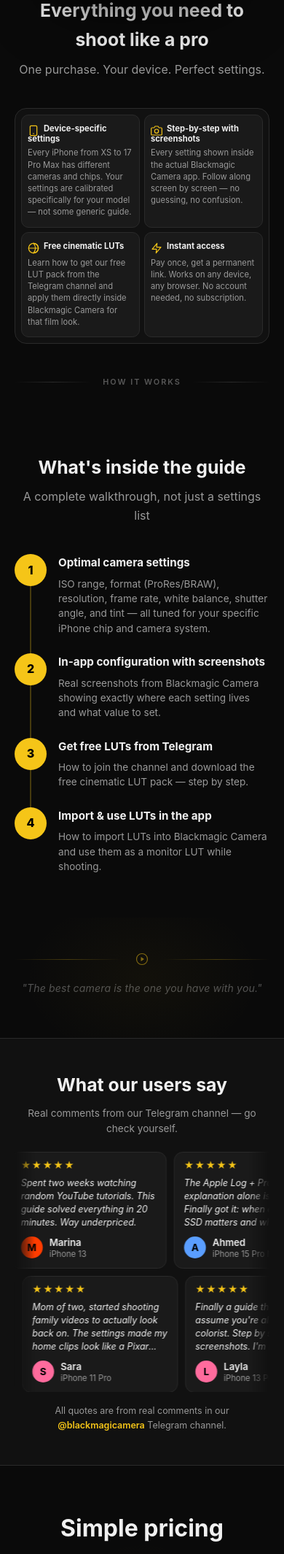
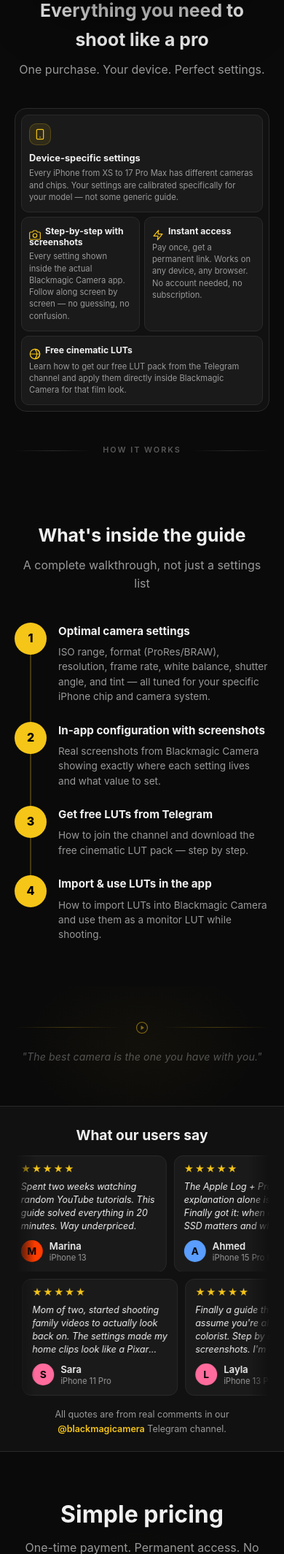
Before and after one commit to ASTAPENKO777/blackmagic-cam, a Flask app: page / in a window 390 px wide. Shown: the part 2031-4160 px from the top of the page at 73% size. Run offline with Flask 3, Linux system fonts and the light colour scheme; some libraries are stand-ins or nearby versions.

Commit message:
Rebuild the three homepage blocks the owner rejected, and stop caching the old CSS
The blocks were rebuilt into even grids, which was the opposite of the brief.

- Benefit cards: a deliberately uneven mosaic, not four equal boxes. Desktop
  gets a tall hero tile with the two short claims stacked beside it; a phone
  re-cuts it wide / two narrow / wide, because spanning the hero down two rows
  in a 156px column left a third of the tile empty. The LUT tile takes the full
  width on both — its Russian title is the longest string on the page, which is
  what kept splitting mid-word in a narrow column.
- Supported devices: the pills are back. They hug their own text, so the widths
  vary and the block reads as a map; equal-width cells had turned the buttons
  into plain text boxes. Rows are flush left rather than centre-tapered, one row
  per chip generation on desktop, and a single continuous wrap on a phone —
  grouped rows cost two lines each, 14 in total, which ran off the screen.
- Testimonials: 80px of section padding down to 52/46, and on a phone the
  subtitle is dropped. It repeated the sentence under the cards, and those two
  lines were most of the space above the quotes.

Also: static assets are served `immutable, max-age=31536000` but were linked
without a version, so a returning visitor kept the old CSS after every deploy —
a redesign could ship and simply not appear. Links now carry an mtime stamp.

Co-Authored-By: Claude Opus 5 <noreply@anthropic.com>

```diff
--- a/app.py
+++ b/app.py
@@ -279,6 +279,25 @@ def detect_language():
     if lang in SUPPORTED_LANGS:
         return lang
     return request.accept_languages.best_match(SUPPORTED_LANGS, default="en")
+
+
+@app.context_processor
+def inject_static_version():
+    """Append a build version to static asset URLs.
+
+    /static/* is served with `public, max-age=31536000, immutable`, and the links
+    carried no version, so a returning visitor kept the cached CSS after a deploy:
+    a redesign could ship and simply not appear until a hard refresh.
+    """
+    def static_v(filename: str) -> str:
+        url = url_for("static", filename=filename)
+        try:
+            stamp = int(os.path.getmtime(os.path.join(app.static_folder, filename)))
+        except OSError:
+            return url
+        return f"{url}?v={stamp}"
+
+    return {"static_v": static_v}
 
 
 @app.context_processor
--- a/static/css/style.css
+++ b/static/css/style.css
@@ -152,36 +152,79 @@ nav .nav-inner {
 
 /* ── Features ─────────────────────────────────────────────────────────────── */
 .features { padding: 60px 0; }
+/* One panel holding tiles of deliberately different sizes — the cheat-sheet
+   framing from inside the guide, but uneven. The sizes carry meaning: the
+   device-specific promise is the tall hero tile, the two short claims stack
+   beside it, and the LUT tile runs the full width because its Russian title
+   is the longest string on the page. */
 .features-grid {
   display: grid;
-  grid-template-columns: repeat(auto-fit, minmax(260px, 1fr));
-  gap: 20px;
-}
-.feature-card {
+  grid-template-columns: repeat(2, minmax(0, 1fr));
+  gap: 10px;
   background: var(--bg2);
   border: 1px solid var(--border);
-  border-top: 2px solid transparent;
   border-radius: var(--radius-lg);
-  padding: 28px 24px;
-  transition: border-color var(--transition), transform var(--transition);
-}
-.feature-card:hover {
-  border-color: rgba(245,197,24,0.25);
-  border-top-color: var(--accent);
-  transform: translateY(-2px);
-}
-.feature-icon {
-  width: 44px; height: 44px;
+  padding: 12px;
+}
+.feature-card:nth-child(1) { grid-column: 1;      grid-row: 1 / span 2; }
+.feature-card:nth-child(2) { grid-column: 2;      grid-row: 1; }
+.feature-card:nth-child(4) { grid-column: 2;      grid-row: 2; }
+.feature-card:nth-child(3) { grid-column: 1 / -1; grid-row: 3; }
+
+.feature-card {
+  position: relative;
+  background: var(--bg3);
+  border: 1px solid var(--border);
+  border-radius: 12px;
+  padding: 16px 16px 18px;
+  transition: border-color var(--transition);
+}
+.feature-card:hover { border-color: rgba(245,197,24,0.28); }
+
+/* The hero tile is the only one that gets the accent block; everything else
+   carries a quiet inline mark so the panel has one focal point, not four. */
+.feature-card:nth-child(1) .feature-icon {
+  width: 40px; height: 40px;
   background: rgba(245,197,24,0.10);
   border: 1px solid rgba(245,197,24,0.20);
   border-radius: 10px;
   display: flex; align-items: center; justify-content: center;
-  margin-bottom: 16px;
+  margin-bottom: 14px;
   color: var(--accent);
 }
-.feature-icon svg { width: 22px; height: 22px; }
-.feature-card h3 { font-size: 1.05rem; font-weight: 700; margin-bottom: 8px; }
-.feature-card p  { font-size: 0.9rem; color: var(--muted); line-height: 1.5; }
+.feature-card:nth-child(1) .feature-icon svg { width: 20px; height: 20px; }
+
+/* Out of flow, with only the first line of the title indented past it: a grid
+   column or a float shortens every line, which splits long words. */
+.feature-card:not(:nth-child(1)) .feature-icon {
+  position: absolute;
+  top: 18px;
+  inset-inline-start: 16px;
+  width: 16px; height: 16px;
+  background: none;
+  border: 0;
+  border-radius: 0;
+  margin: 0;
+  color: var(--accent);
+}
+.feature-card:not(:nth-child(1)) .feature-icon svg { width: 16px; height: 16px; }
+.feature-card:not(:nth-child(1)) h3 { text-indent: 22px; min-height: 18px; }
+
+.feature-card h3 {
+  font-size: 0.95rem;
+  font-weight: 700;
+  line-height: 1.3;
+  margin: 0 0 6px;
+  overflow-wrap: break-word;
+}
+.feature-card:nth-child(1) h3 { font-size: 1.05rem; }
+.feature-card p {
+  font-size: 0.85rem;
+  color: var(--muted);
+  line-height: 1.55;
+  margin: 0;
+  overflow-wrap: break-word;
+}
 
 /* ── Pricing ──────────────────────────────────────────────────────────────── */
 .pricing {
@@ -2252,7 +2295,7 @@ html[data-tg="1"] .tg-only-hint { display: block; }
 
 /* ── Testimonials ─────────────────────────────────────────────────────────── */
 .testimonials {
-  padding: 80px 0;
+  padding: 52px 0 46px;
   background: var(--bg2);
   border-top: 1px solid var(--border);
   border-bottom: 1px solid var(--border);
@@ -2392,9 +2435,13 @@ html[dir="rtl"] .marquee-row--rtl .marquee-track { animation-direction: normal;
    Both rows stay visible — hiding the second one buried half the quotes.
    animation-duration stays longhand so the reduced-motion block above still wins. */
 @media (max-width: 720px) {
-  .testimonials { padding: 44px 0; }
-  .testimonials .section-title { margin-bottom: 20px; }
-  .testimonials .section-title p { font-size: 0.85rem; }
+  .testimonials { padding: 24px 0 20px; }
+  .testimonials .section-title { margin-bottom: 12px; }
+  .testimonials .section-title h2 { font-size: 1.2rem; margin-bottom: 0; }
+  /* The subtitle says the quotes come from the Telegram channel, and so does the
+     line under the cards. Two lines of the same sentence were most of the space
+     above the quotes on a phone, so keep the one that carries the link. */
+  .testimonials .section-title p { display: none; }
 
   .testimonials-marquee { gap: 10px; margin-top: 0; }
   .marquee-track { gap: 10px; animation-duration: 45s; }
@@ -2722,96 +2772,59 @@ html[dir="rtl"] .marquee-row--rtl .marquee-track { animation-direction: normal;
 }
 .device-link:active { transform: scale(0.97); }
 
-/* Mobile: dissolve the generation wrappers into one flush 3-column map */
+/* Mobile keeps the pills and the generation grouping, but drops the chip label:
+   its 44px column cost two pills per row, which pushed the block to 16 rows and
+   off the screen. Each generation still reads as its own group because it wraps
+   on its own line. */
 @media (max-width: 600px) {
-  .devices-section { padding: 40px 0 56px; }
+  .devices-section { padding: 36px 0 44px; }
+  /* One continuous wrap instead of a row per generation. Grouped rows cost two
+     lines each — 14 lines for eight generations — which pushed the block past a
+     phone screen. The pills still hug their own text, so the block keeps the
+     uneven, map-like edge; it just flows. */
   .device-map {
-    display: grid;
-    grid-template-columns: repeat(3, minmax(0, 1fr));
+    flex-direction: row;
+    flex-wrap: wrap;
+    justify-content: flex-start;
     gap: 6px;
-    padding: 10px;
   }
   .device-gen,
   .device-gen-chips { display: contents; }
   .device-gen-label { display: none; }
-  .dl-pre           { display: none; }
-  .device-link {
-    min-height: 42px;
-    padding: 6px 4px;
-    font-size: 0.72rem;
-    border-radius: 9px;
-  }
+  .device-link { padding: 6px 11px; font-size: 0.74rem; gap: 4px; }
 }
 
 @media (max-width: 360px) {
-  .device-link { font-size: 0.68rem; min-height: 40px; }
-}
-
-/* ── Mobile: benefit cards as a 2×2 spec panel ────────────────────────────── */
-/* These four cards had no mobile query at all, so they stacked as four tall
-   boxes at full desktop padding. Same framing as the guide's cheat sheet:
-   the grid is the bg2 panel, each card a bg3 tile inside it. */
+  .device-link { font-size: 0.71rem; padding: 6px 10px; }
+}
+
+/* The mosaic is re-cut for a phone. Spanning the hero tile down two rows works
+   on a wide screen, where its copy fills the height; in a 156px column it left
+   a third of the tile empty. Wide / two narrow / wide keeps the uneven rhythm
+   and lets every tile size itself to its own text. */
 @media (max-width: 640px) {
   .features { padding: 40px 0 44px; }
-
-  .features-grid {
-    grid-template-columns: repeat(2, minmax(0, 1fr));
-    gap: 8px;
-    background: var(--bg2);
-    border: 1px solid var(--border);
-    border-radius: var(--radius-lg);
-    padding: 10px;
+  .features-grid { gap: 8px; padding: 10px; }
+
+  .feature-card:nth-child(1) { grid-column: 1 / -1; grid-row: 1; }
+  .feature-card:nth-child(2) { grid-column: 1;      grid-row: 2; }
+  .feature-card:nth-child(4) { grid-column: 2;      grid-row: 2; }
+  .feature-card:nth-child(3) { grid-column: 1 / -1; grid-row: 3; }
+
+  .feature-card { padding: 12px 12px 14px; border-radius: 10px; }
+  .feature-card:hover { border-color: var(--border); }
+  .feature-card:hover .feature-icon svg { transform: none; }
+
+  .feature-card:nth-child(1) .feature-icon {
+    width: 30px; height: 30px;
+    margin-bottom: 10px;
   }
-
-  /* The icon is taken out of flow and only the title's FIRST line is indented
-     past it. A grid column (16px) or a float both stole width from every line —
-     the float is 18px tall against a 14px line box, so it shortened line two as
-     well, leaving ~116px and splitting "кинематографические" anyway. */
-  .feature-card {
-    position: relative;
-    background: var(--bg3);
-    border: 1px solid var(--border);
-    border-top: 1px solid var(--border);   /* cancels the 2px transparent top */
-    border-radius: 10px;
-    padding: 11px 12px 12px;
-    display: block;
-  }
-  .feature-card:hover { transform: none; border-top-color: var(--border); }
-
-  .feature-icon {
-    position: absolute;
-    top: 13px;
-    inset-inline-start: 12px;
-    width: 16px;
-    height: 16px;
-    background: none;
-    border: 0;
-    border-radius: 0;
-    margin: 0;
-  }
-  .feature-icon svg { width: 16px; height: 16px; }
-  .feature-card:hover .feature-icon svg { transform: none; }
-
-  /* Type is sized so the longest word in any language fits whole. The binding
-     constraint is Russian "кинематографические": 145px at 0.76rem against 154px
-     of tile width here (see the 400px block for the narrower case). No clamping
-     (it truncated every Russian description) and no hyphens:auto (it split that
-     word twice — "ки-нематографиче-ские" — and hyphenated "до-ступ" needlessly).
-     overflow-wrap stays purely as a safety net for unexpected long strings. */
-  .feature-card h3 {
-    font-size: 0.76rem;
-    line-height: 1.25;
-    margin: 0 0 4px;
-    min-height: 18px;        /* keeps a one-line title clear of the 16px icon */
-    text-indent: 22px;       /* first line only — icon width + gap */
-    overflow-wrap: break-word;
-  }
-  .feature-card p {
-    font-size: 0.72rem;
-    line-height: 1.45;
-    margin: 0;
-    overflow-wrap: break-word;
-  }
+  .feature-card:nth-child(1) .feature-icon svg { width: 16px; height: 16px; }
+  .feature-card:not(:nth-child(1)) .feature-icon { top: 14px; inset-inline-start: 12px; }
+
+  .feature-card h3 { font-size: 0.8rem; line-height: 1.25; margin-bottom: 4px; }
+  .feature-card:nth-child(1) h3 { font-size: 0.85rem; }
+  .feature-card p  { font-size: 0.72rem; line-height: 1.45; }
 }
 
 /* At 375px the tile is only ~155px wide, so trim the side padding and the title
@@ -2819,8 +2832,9 @@ html[dir="rtl"] .marquee-row--rtl .marquee-track { animation-direction: normal;
    "кинематографические" needs at 0.7rem. Bold weight carries the heading. */
 @media (max-width: 400px) {
   .features-grid { gap: 6px; padding: 8px; }
-  .feature-card  { padding: 11px 8px 12px; }
-  .feature-icon  { inset-inline-start: 8px; }
-  .feature-card h3 { font-size: 0.7rem; }
+  .feature-card  { padding: 11px 10px 12px; }
+  .feature-card:not(:nth-child(1)) .feature-icon { inset-inline-start: 10px; }
+  .feature-card h3 { font-size: 0.76rem; }
+  .feature-card:nth-child(1) h3 { font-size: 0.8rem; }
   .feature-card p  { font-size: 0.7rem; }
 }
--- a/templates/base.html
+++ b/templates/base.html
@@ -88,11 +88,11 @@
   {% if google_site_verification %}
   <meta name="google-site-verification" content="{{ google_site_verification }}" />
   {% endif %}
-  <link rel="stylesheet" href="{{ url_for('static', filename='css/style.css') }}" />
+  <link rel="stylesheet" href="{{ static_v('css/style.css') }}" />
   {% if lang == 'ar' %}
-  <link rel="stylesheet" href="{{ url_for('static', filename='css/rtl.css') }}" />
+  <link rel="stylesheet" href="{{ static_v('css/rtl.css') }}" />
   {% endif %}
-  <script src="{{ url_for('static', filename='js/clipboard.js') }}" defer></script>
+  <script src="{{ static_v('js/clipboard.js') }}" defer></script>
   {% block head %}{% endblock %}
   <script>
     // Pre-cover the page if we just navigated from a language switch,
@@ -229,7 +229,7 @@
     </div>
   </footer>
 
-  <script src="{{ url_for('static', filename='js/main.js') }}"></script>
+  <script src="{{ static_v('js/main.js') }}"></script>
   {% block scripts %}{% endblock %}
   <script>
   (function () {
```
Also changed, not shown: other parts of static/css/style.css (+31 -28 lines).
